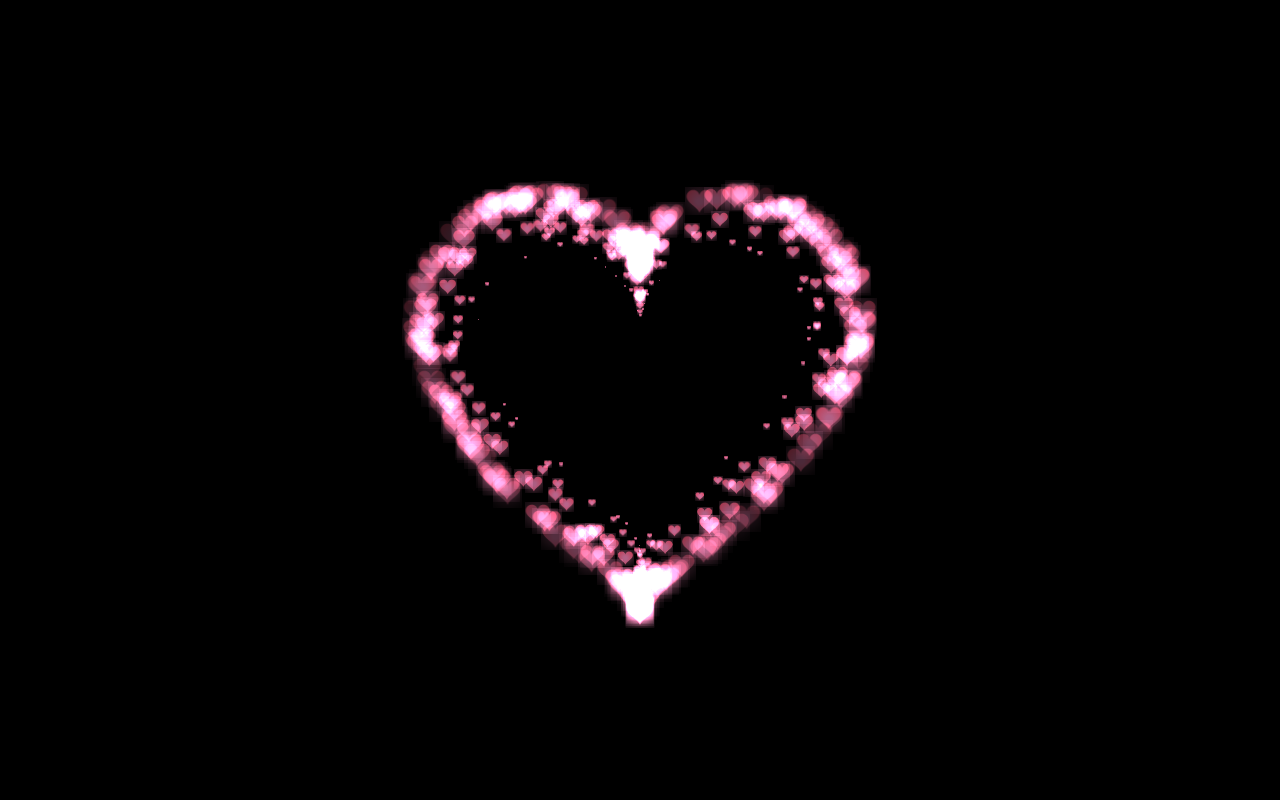
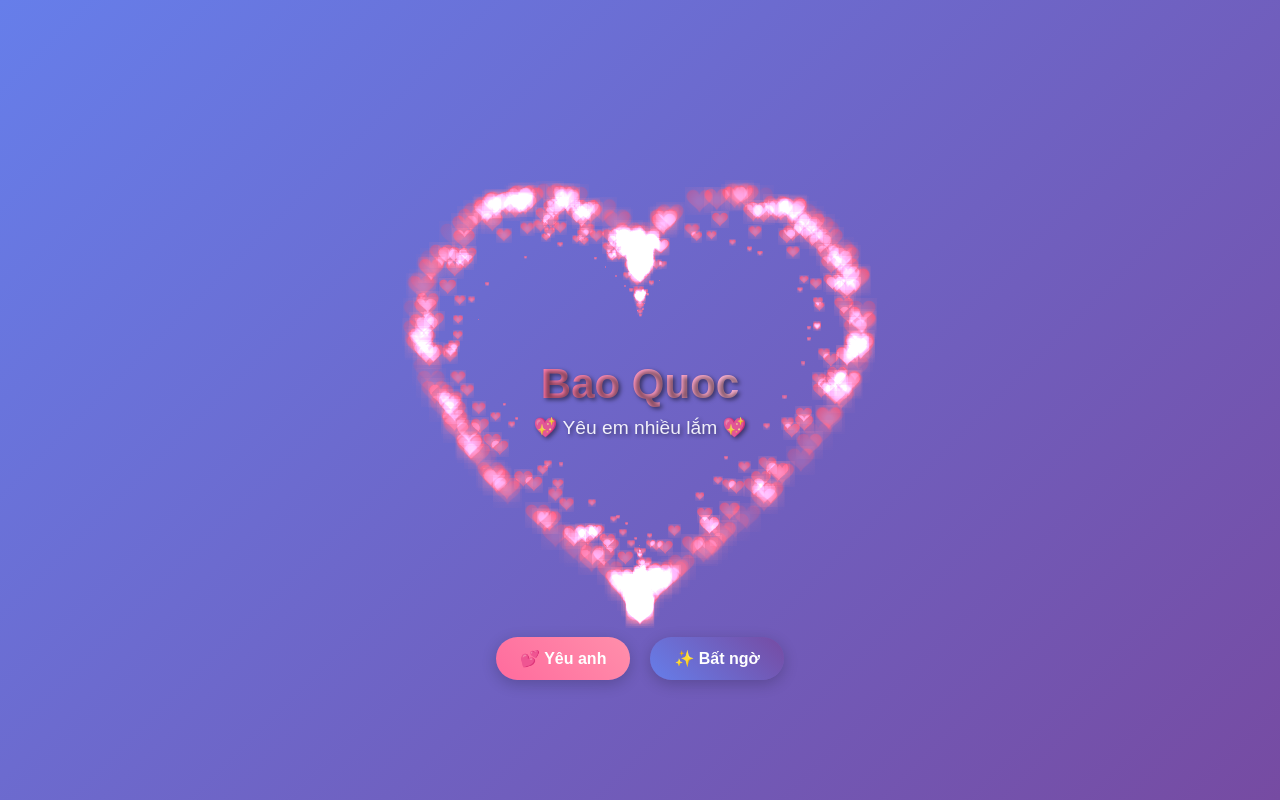
Before and after one commit to BaoquocF1804/TramAnh, a plain HTML site: page index.html in a window 1280 px wide. Drawn offline with Linux system fonts and the light colour scheme; animation ran at ten frames a second.

Commit message:
Thêm text, background và buttons cho trái tim

```diff
--- a/index.html
+++ b/index.html
@@ -5,12 +5,135 @@
   <meta name="viewport" content="width=device-width, initial-scale=1" />
   <title>Bao Quoc</title>
   <style>
-    html, body { height: 100%; margin: 0; padding: 0; background:#000; }
-    canvas { position: absolute; width: 100%; height: 100%; display:block; cursor: pointer; }
+    html, body {
+      height: 100%;
+      margin: 0;
+      padding: 0;
+      background: linear-gradient(135deg, #667eea 0%, #764ba2 100%);
+      font-family: 'Arial', sans-serif;
+      overflow: hidden;
+    }
+
+    .container {
+      position: relative;
+      width: 100%;
+      height: 100%;
+      display: flex;
+      flex-direction: column;
+      align-items: center;
+      justify-content: center;
+    }
+
+    canvas {
+      position: absolute;
+      width: 100%;
+      height: 100%;
+      display: block;
+      cursor: pointer;
+      z-index: 1;
+    }
+
+    .heart-text {
+      position: absolute;
+      top: 50%;
+      left: 50%;
+      transform: translate(-50%, -50%);
+      z-index: 2;
+      text-align: center;
+      color: #fff;
+      text-shadow: 2px 2px 4px rgba(0,0,0,0.5);
+      pointer-events: none;
+    }
+
+    .heart-text h1 {
+      font-size: 2.5rem;
+      margin: 0;
+      font-weight: bold;
+      background: linear-gradient(45deg, #ff6b9d, #ffc3e0);
+      -webkit-background-clip: text;
+      -webkit-text-fill-color: transparent;
+      background-clip: text;
+      animation: pulse 2s ease-in-out infinite;
+    }
+
+    .heart-text p {
+      font-size: 1.2rem;
+      margin: 10px 0 0 0;
+      opacity: 0.9;
+    }
+
+    .buttons-container {
+      position: absolute;
+      bottom: 15%;
+      left: 50%;
+      transform: translateX(-50%);
+      z-index: 2;
+      display: flex;
+      gap: 20px;
+    }
+
+    .heart-button {
+      padding: 12px 24px;
+      border: none;
+      border-radius: 25px;
+      font-size: 1rem;
+      font-weight: bold;
+      cursor: pointer;
+      transition: all 0.3s ease;
+      box-shadow: 0 4px 15px rgba(0,0,0,0.2);
+    }
+
+    .btn-love {
+      background: linear-gradient(45deg, #ff6b9d, #ff8fab);
+      color: white;
+    }
+
+    .btn-love:hover {
+      transform: translateY(-2px);
+      box-shadow: 0 6px 20px rgba(255, 107, 157, 0.4);
+    }
+
+    .btn-surprise {
+      background: linear-gradient(45deg, #667eea, #764ba2);
+      color: white;
+    }
+
+    .btn-surprise:hover {
+      transform: translateY(-2px);
+      box-shadow: 0 6px 20px rgba(102, 126, 234, 0.4);
+    }
+
+    @keyframes pulse {
+      0%, 100% { transform: scale(1); }
+      50% { transform: scale(1.05); }
+    }
+
+    @media (max-width: 768px) {
+      .heart-text h1 { font-size: 2rem; }
+      .heart-text p { font-size: 1rem; }
+      .buttons-container { flex-direction: column; gap: 15px; }
+      .heart-button { padding: 10px 20px; font-size: 0.9rem; }
+    }
   </style>
 </head>
 <body>
-  <canvas id="pinkboard"></canvas>
+  <div class="container">
+    <canvas id="pinkboard"></canvas>
+
+    <div class="heart-text">
+      <h1>Bao Quoc</h1>
+      <p>💖 Yêu em nhiều lắm 💖</p>
+    </div>
+
+    <div class="buttons-container">
+      <button class="heart-button btn-love" onclick="createHeartExplosion()">
+        💕 Yêu anh
+      </button>
+      <button class="heart-button btn-surprise" onclick="createSurprise()">
+        ✨ Bất ngờ
+      </button>
+    </div>
+  </div>
 
   <script>
   // ========= Settings =========
@@ -191,7 +314,45 @@
         }
       }
     });
+
+    // Expose pool for button functions
+    window.heartPool = pool;
+    window.heartCanvas = canvas;
+    window.heartDpr = () => dpr;
   })(document.getElementById('pinkboard'));
+
+  // Button functions
+  function createHeartExplosion() {
+    const pool = window.heartPool;
+    const canvas = window.heartCanvas;
+    const dpr = window.heartDpr();
+
+    for (let j = 0; j < 10; j++) {
+      for (let i = 0; i < 100; i++) {
+        const pos = pointOnHeart(Math.PI - 2*Math.PI*Math.random());
+        const dir = pos.clone().length(settings.particles.velocity * (0.3 + Math.random() * 0.7));
+        pool.add(canvas.width/dpr/2 + pos.x, canvas.height/dpr/2 - pos.y, dir.x, -dir.y);
+      }
+    }
+  }
+
+  function createSurprise() {
+    const pool = window.heartPool;
+    const canvas = window.heartCanvas;
+    const dpr = window.heartDpr();
+
+    // Tạo hiệu ứng tim từ nhiều điểm khác nhau
+    for (let angle = 0; angle < Math.PI * 2; angle += Math.PI / 8) {
+      for (let i = 0; i < 50; i++) {
+        const pos = pointOnHeart(Math.PI - 2*Math.PI*Math.random());
+        const dir = new Point(
+          Math.cos(angle) * settings.particles.velocity * 0.8,
+          Math.sin(angle) * settings.particles.velocity * 0.8
+        );
+        pool.add(canvas.width/dpr/2 + pos.x, canvas.height/dpr/2 - pos.y, dir.x, dir.y);
+      }
+    }
+  }
   </script>
 </body>
 </html>
```
